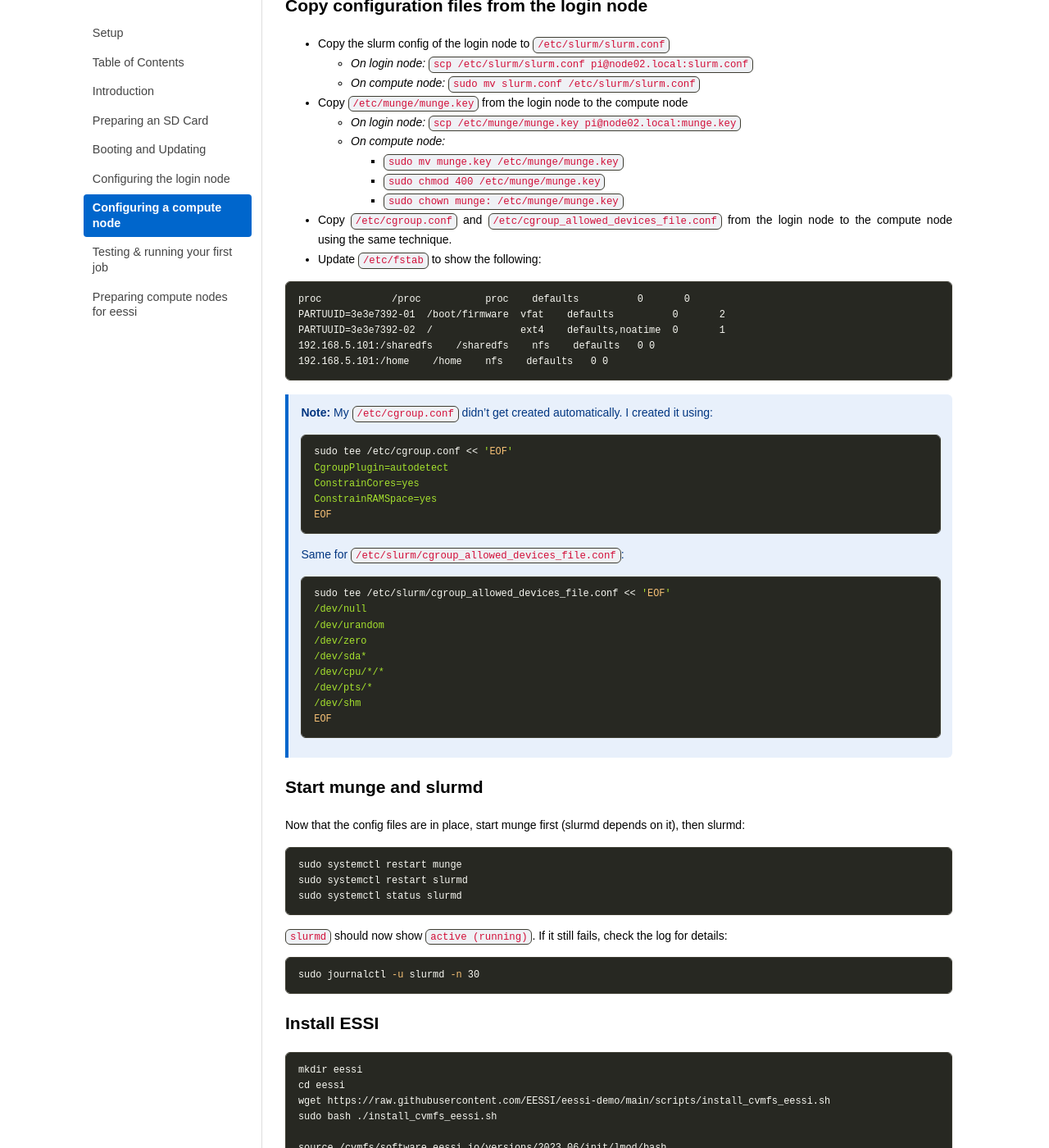
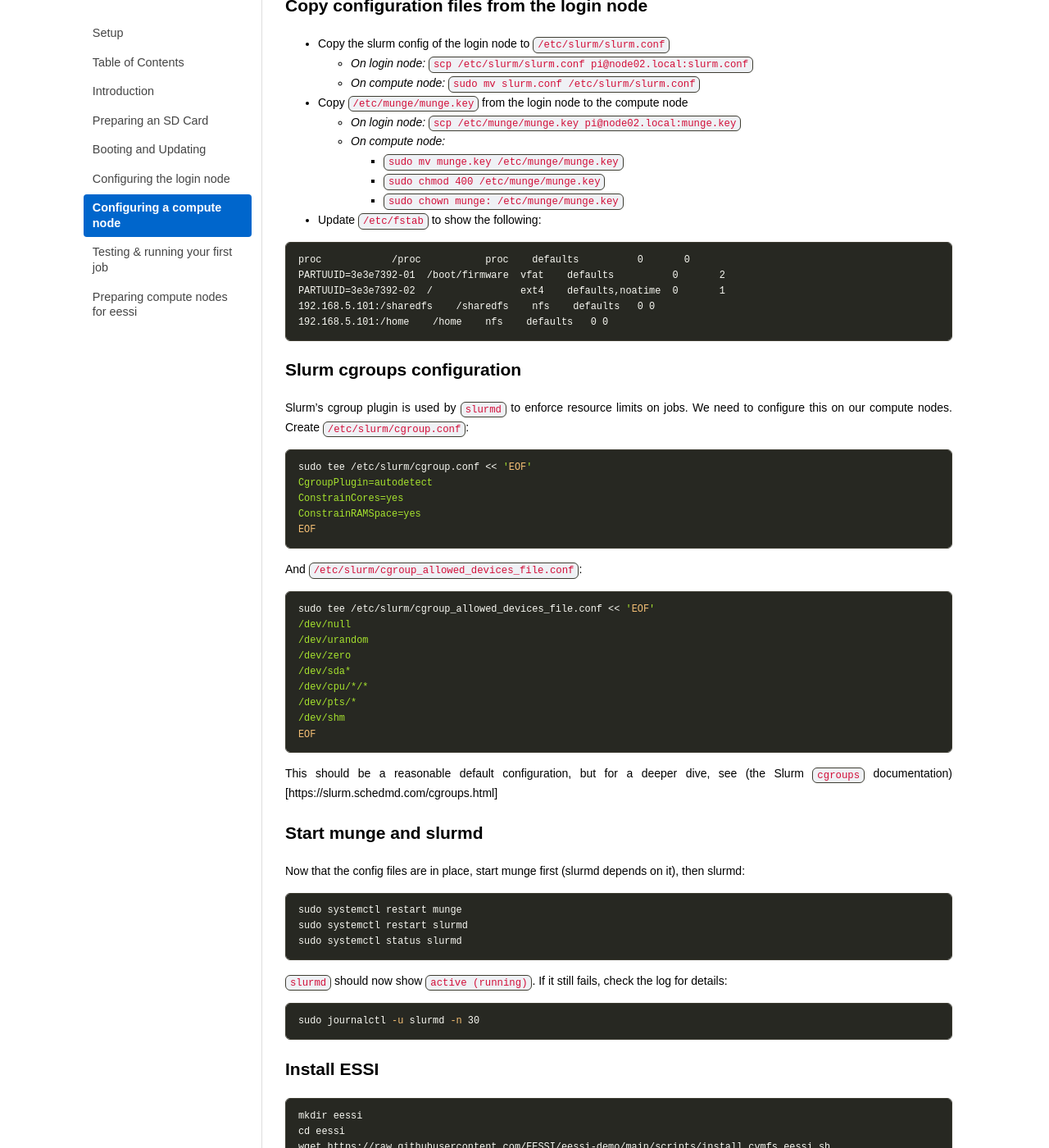
Before and after one commit to carpentriesoffline/Building_a_miniHPC_for_Training, a Jekyll site: the page built from 05-configurationCompute.md, in a window 1280 px wide and 1400 px high, scrolled down 2842 px. Shown: the whole window at 82% size. Built offline with Jekyll 4.4.1, drawn with Linux system fonts in a browser that asks for light colours.

Commit message:
Fix Slurm cgroups configuration tutorial. Files were in the wrong place.

````diff
--- a/05-configurationCompute.md
+++ b/05-configurationCompute.md
@@ -142,7 +142,6 @@ sudo mkdir /sharedfs
     - `sudo mv munge.key /etc/munge/munge.key`
     - `sudo chmod 400 /etc/munge/munge.key`
     - `sudo chown munge: /etc/munge/munge.key`
-- Copy `/etc/cgroup.conf` and `/etc/cgroup_allowed_devices_file.conf` from the login node to the compute node using the same technique.
 - Update `/etc/fstab` to show the following:
 
 ```bash
@@ -153,33 +152,40 @@ PARTUUID=3e3e7392-02  /               ext4    defaults,noatime  0       1
 192.168.5.101:/home    /home    nfs    defaults   0 0
 ```
 
-> **Note:** My `/etc/cgroup.conf` didn't get created automatically. I created it using:
->
-> ```bash
-> sudo tee /etc/cgroup.conf << 'EOF'
-> CgroupPlugin=autodetect
-> ConstrainCores=yes
-> ConstrainRAMSpace=yes
-> EOF
-> ```
->
-> Same for `/etc/slurm/cgroup_allowed_devices_file.conf`:
->
-> ```bash
-> sudo tee /etc/slurm/cgroup_allowed_devices_file.conf << 'EOF'
-> /dev/null
-> /dev/urandom
-> /dev/zero
-> /dev/sda*
-> /dev/cpu/*/*
-> /dev/pts/*
-> /dev/shm
-> EOF
-> ```
+## Slurm cgroups configuration
+
+Slurm's cgroup plugin is used by `slurmd` to enforce resource limits on jobs.
+We need to configure this on our compute nodes. Create `/etc/slurm/cgroup.conf`:
+
+```bash
+sudo tee /etc/slurm/cgroup.conf << 'EOF'
+CgroupPlugin=autodetect
+ConstrainCores=yes
+ConstrainRAMSpace=yes
+EOF
+```
+
+And `/etc/slurm/cgroup_allowed_devices_file.conf`:
+
+```bash
+sudo tee /etc/slurm/cgroup_allowed_devices_file.conf << 'EOF'
+/dev/null
+/dev/urandom
+/dev/zero
+/dev/sda*
+/dev/cpu/*/*
+/dev/pts/*
+/dev/shm
+EOF
+```
+
+This should be a reasonable default configuration, but for a deeper dive, see
+(the Slurm `cgroups` documentation)[https://slurm.schedmd.com/cgroups.html]
 
 ## Start munge and slurmd
 
-Now that the config files are in place, start munge first (slurmd depends on it), then slurmd:
+Now that the config files are in place, start munge first (slurmd depends on
+it), then slurmd:
 
 ```bash
 sudo systemctl restart munge
@@ -187,7 +193,8 @@ sudo systemctl restart slurmd
 sudo systemctl status slurmd
 ```
 
-`slurmd` should now show `active (running)`. If it still fails, check the log for details:
+`slurmd` should now show `active (running)`. If it still fails, check the log
+for details:
 
 ```bash
 sudo journalctl -u slurmd -n 30
````
